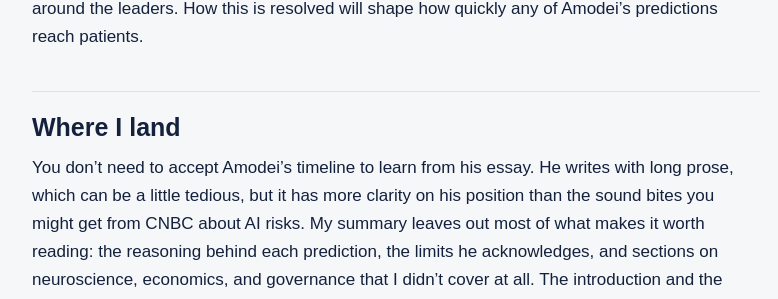
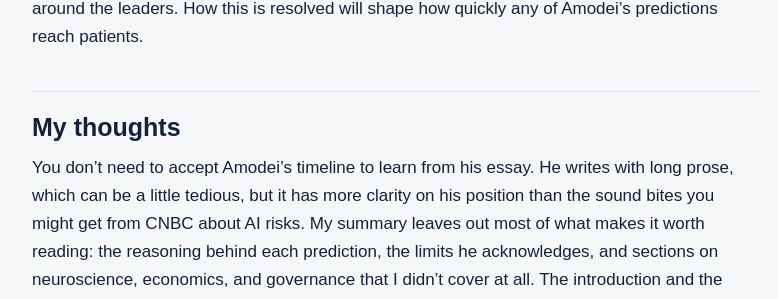
Before and after one commit to davidstonko/ai-surgery, a Jekyll site: the page built from docs/_posts/2026-09-28-machines-of-loving-grace-two-years-later.md, in a window 1280 px wide and 900 px high, scrolled down 3784 px. Shown: the part 234-533 px from the top of the window, without its empty margins (244-1022 px from the left). Built offline with Jekyll 4.4.1, drawn with Linux system fonts in a browser that asks for light colours.

Commit message:
Rename Where I land to My thoughts
Co-Authored-By: Claude Opus 5.5 <noreply@anthropic.com>
Claude-Session: https://claude.ai/code/session_01CC9uqAMJHVu3pkJefiANJN

```diff
--- a/docs/_posts/2026-09-28-machines-of-loving-grace-two-years-later.md
+++ b/docs/_posts/2026-09-28-machines-of-loving-grace-two-years-later.md
@@ -63,7 +63,7 @@ There are two main counterarguments. First is Niko McCarty's [response](https://
 
 The regulatory question is now open. On September 19, President Trump said he would create an ["AI Force"](https://www.forbes.com/sites/maryroeloffs/2026/09/19/trump-vows-to-launch-ai-force-to-safeguard-us-dominance/) and name an AI czar, and rejected calls, including Amodei's, to slow frontier development, arguing that it would cede ground to China. Supporters of regulation argue that systems this capable need binding safety standards and independent oversight before wide deployment, much as drugs and devices do. Critics counter that when the largest AI companies ask for regulation, they are seeking regulatory capture: licensing and compliance rules that incumbents can afford and startups and open-source developers cannot, which builds a moat around the leaders. How this is resolved will shape how quickly any of Amodei's predictions reach patients.
 
-## Where I land
+## My thoughts
 
 You don't need to accept Amodei's timeline to learn from his essay. He writes with long prose, which can be a little tedious, but it has more clarity on his position than the sound bites you might get from CNBC about AI risks. My summary leaves out most of what makes it worth reading: the reasoning behind each prediction, the limits he acknowledges, and sections on neuroscience, economics, and governance that I didn't cover at all. The introduction and the biology section take about 20 minutes.
 
```
